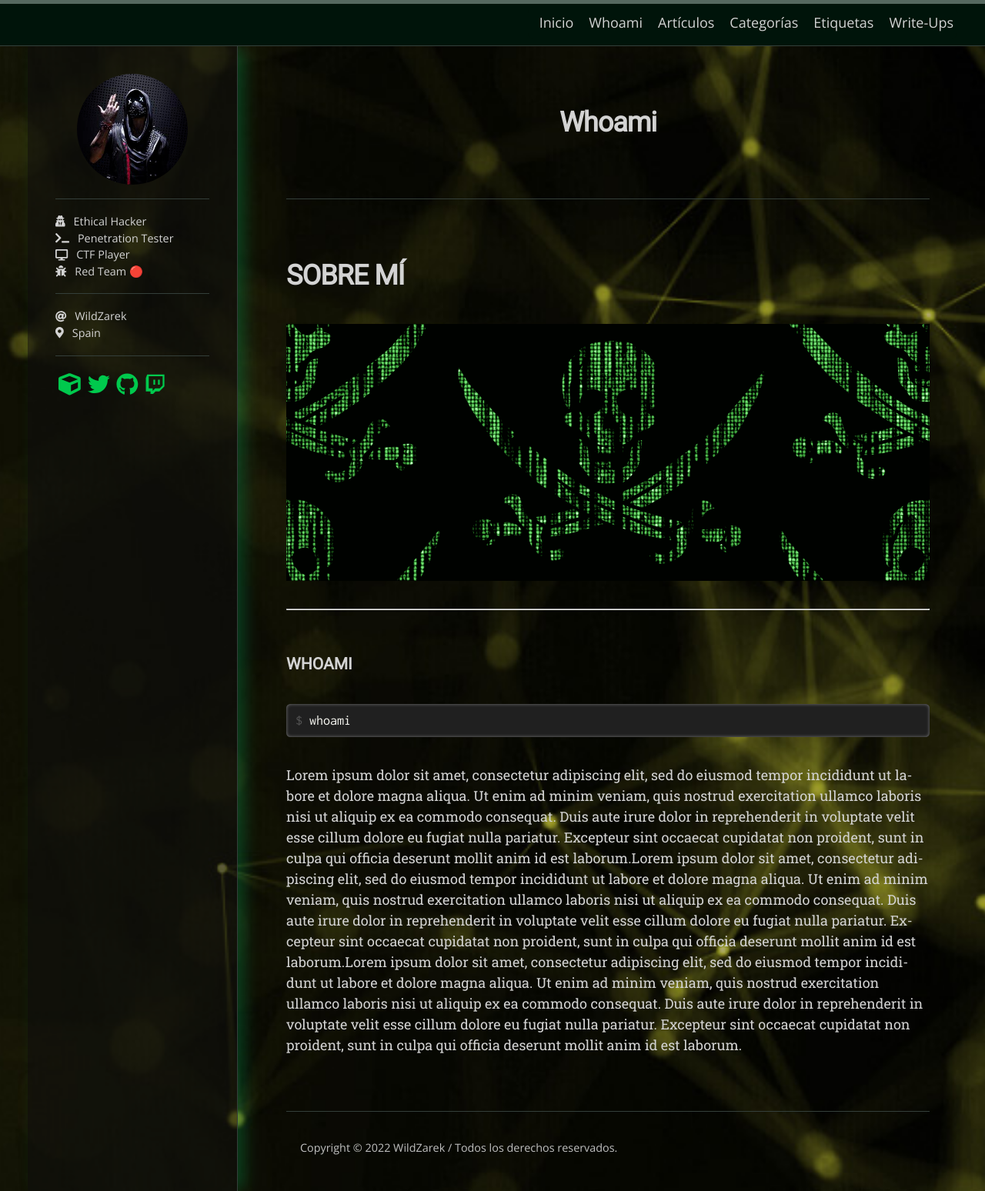
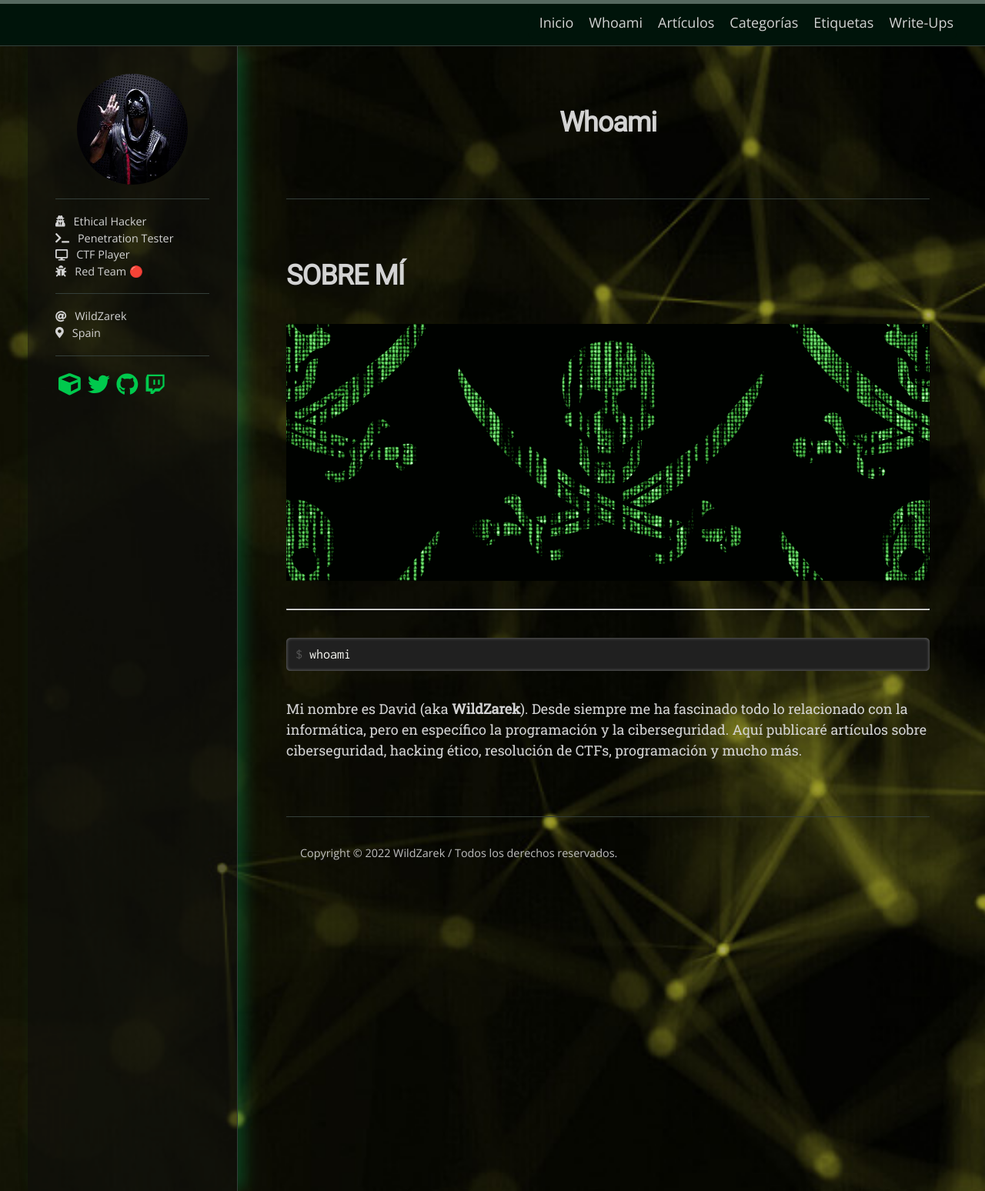
Before and after one commit to WildZarek/wildzarek.github.io, a Jekyll site: the page built from about.md, in a window 1280 px wide. Shown: the whole page at 77% size. Built offline with Jekyll 4.4.1, drawn with Linux system fonts in a browser that asks for light colours; nearby versions of some CDN libraries; some web fonts are replaced.

Commit message:
updated about.md

````diff
--- a/about.md
+++ b/about.md
@@ -10,9 +10,8 @@ permalink: /about/
 
 ********************************************************************************************
 
-### WHOAMI
 ```console
 $ whoami
 ```
 
-Lorem ipsum dolor sit amet, consectetur adipiscing elit, sed do eiusmod tempor incididunt ut labore et dolore magna aliqua. Ut enim ad minim veniam, quis nostrud exercitation ullamco laboris nisi ut aliquip ex ea commodo consequat. Duis aute irure dolor in reprehenderit in voluptate velit esse cillum dolore eu fugiat nulla pariatur. Excepteur sint occaecat cupidatat non proident, sunt in culpa qui officia deserunt mollit anim id est laborum.Lorem ipsum dolor sit amet, consectetur adipiscing elit, sed do eiusmod tempor incididunt ut labore et dolore magna aliqua. Ut enim ad minim veniam, quis nostrud exercitation ullamco laboris nisi ut aliquip ex ea commodo consequat. Duis aute irure dolor in reprehenderit in voluptate velit esse cillum dolore eu fugiat nulla pariatur. Excepteur sint occaecat cupidatat non proident, sunt in culpa qui officia deserunt mollit anim id est laborum.Lorem ipsum dolor sit amet, consectetur adipiscing elit, sed do eiusmod tempor incididunt ut labore et dolore magna aliqua. Ut enim ad minim veniam, quis nostrud exercitation ullamco laboris nisi ut aliquip ex ea commodo consequat. Duis aute irure dolor in reprehenderit in voluptate velit esse cillum dolore eu fugiat nulla pariatur. Excepteur sint occaecat cupidatat non proident, sunt in culpa qui officia deserunt mollit anim id est laborum.
+Mi nombre es David (aka **WildZarek**). Desde siempre me ha fascinado todo lo relacionado con la informática, pero en específico la programación y la ciberseguridad. Aquí publicaré artículos sobre ciberseguridad, hacking ético, resolución de CTFs, programación y mucho más.
````
